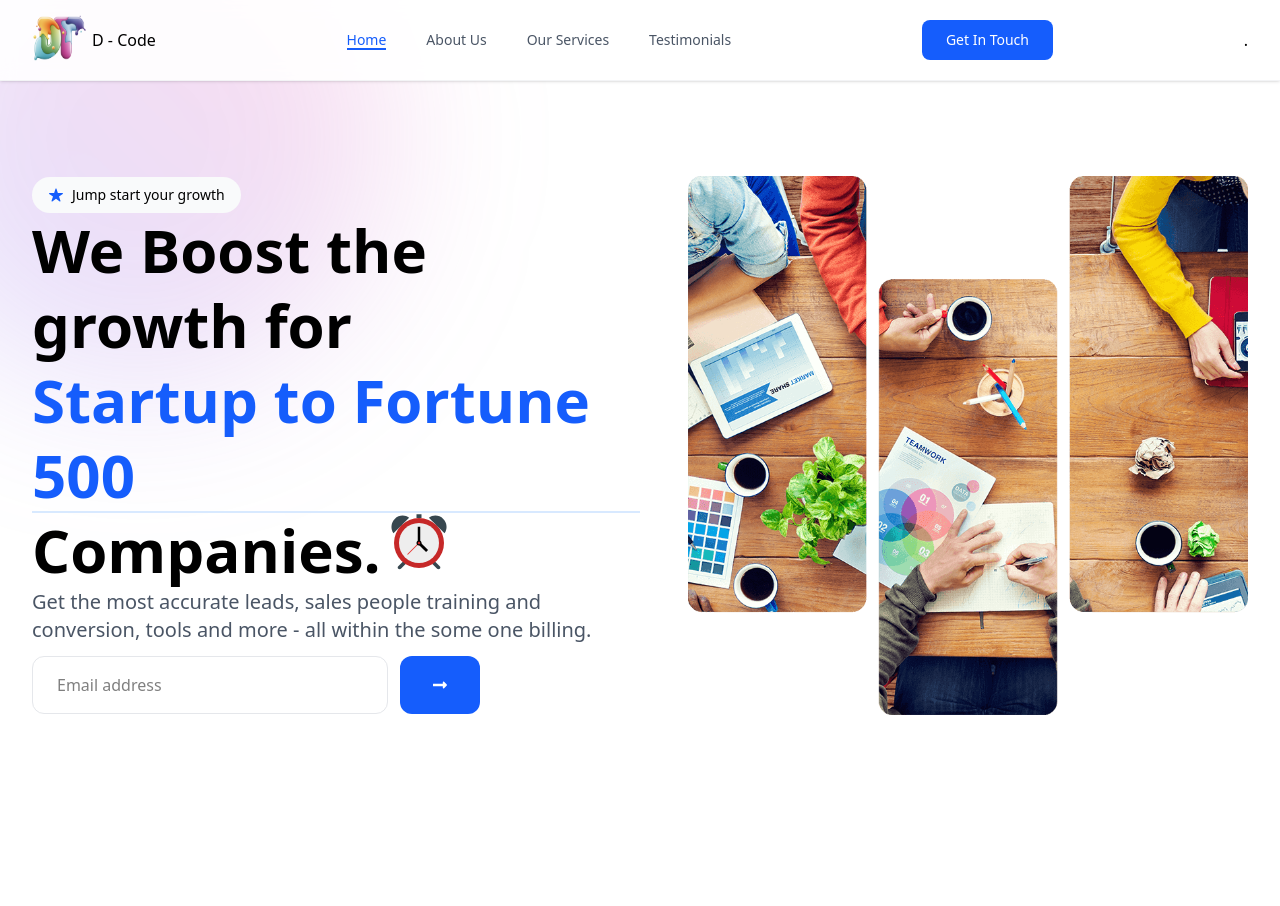
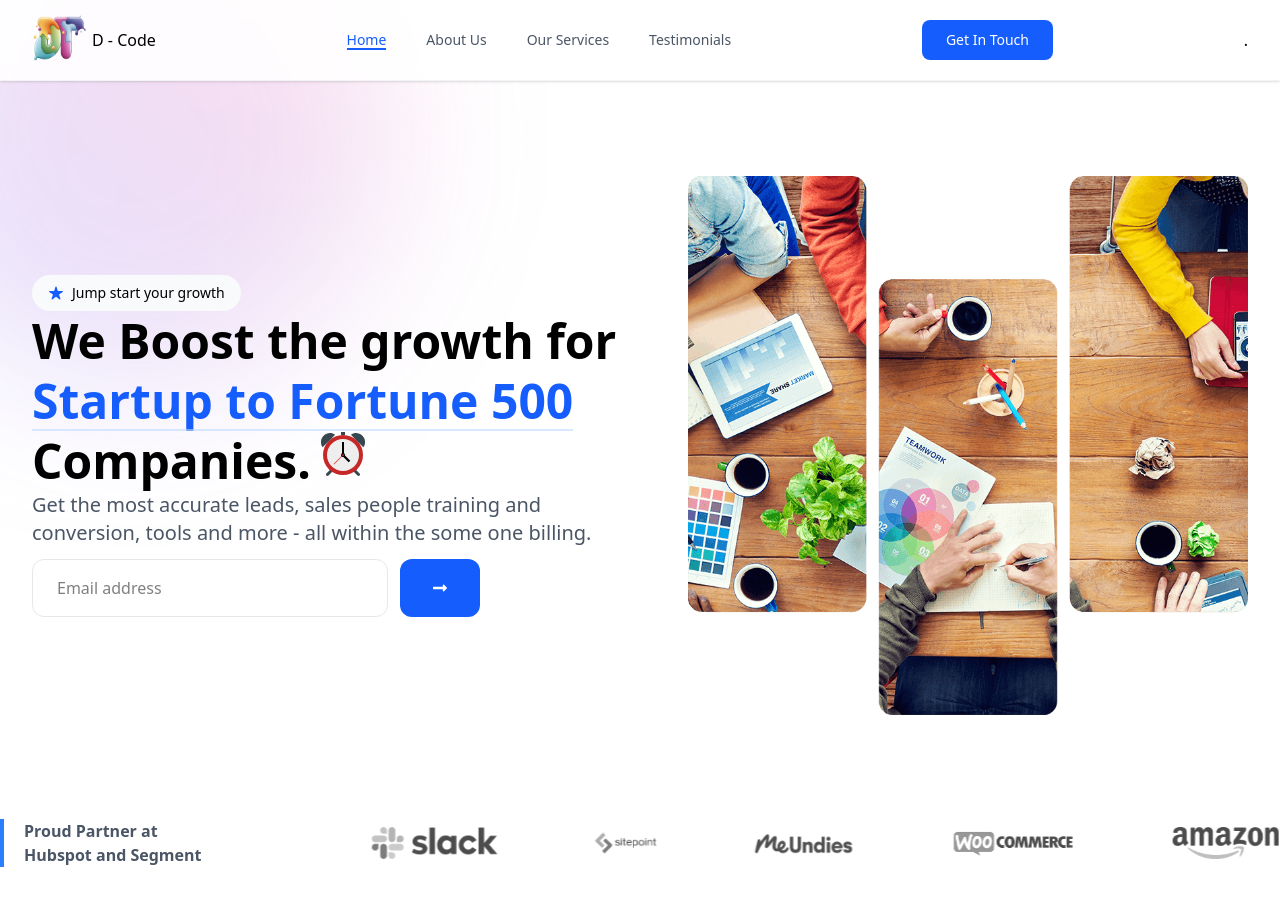
Before and after one commit to DineshSethu001/Business_page, a React (Vite) app: page / in a window 1280 px wide. Shown: the top 906 px of the page. Before the commit the page ends 800 px from the top, so only its background shows below. Built offline with nearby package versions, Linux system fonts and the light colour scheme; the HTML template or start-up script is replaced by a standard one.

Commit message:
hero section updated

```diff
--- a/src/App.jsx
+++ b/src/App.jsx
@@ -1,5 +1,5 @@
 import React from 'react'
-import { Hero, Navbar } from './components'
+import { Company_logo, Hero, Navbar } from './components'
 const App = () => {
   return (
     <main className='relative min-h-screen overflow-x-hidden'>
@@ -7,6 +7,7 @@
     <div className="overflow-hidden">
         <Navbar/>
       <Hero/>
+      <Company_logo/>
     </div>
     </main>
   )
--- /dev/null
+++ b/src/components/Company_logo.jsx
@@ -0,0 +1,28 @@
+import React from 'react'
+
+import amazon from '../assets/amazon.png'
+import slack from '../assets/slack.png'
+import sitepoint from '../assets/sitepoint.png'
+import meundies from '../assets/meundies.png'
+import woocommerce from '../assets/woocommerce.png'
+
+const Company_logo = () => {
+    const logos = [amazon, slack, sitepoint, meundies, woocommerce]
+  return (
+    <div className='w-full overflow-hidden container mx-auto py-20 flex gap-8 sm:flex-row flex-col sm:items-center items-start'>
+        <div className="w-[300px] shrink-0 text-gray-600 px-5 border-l-4 z-10 border-blue-500 bg-white sm:text-base text-xl font-semibold text-left">Proud Partner at <br/> Hubspot and Segment </div>
+
+        <div className="flex animate-marquee whitespace-nowrap">
+            {logos.map((logo,index)=>(
+                <img key={index} src={logo} className='mx-12 h-8 w-36 grayscale object-contain opacity-70 hover:grayscale-0 hover:opacity-100 transition-all' alt="company logo"/>
+            ))}
+
+              {logos.map((logo,index)=>(
+                <img key={`duplicate-${index}`} src={logo} className=' mx-12 h-8 w-36 grayscale object-contain opacity-70 hover:grayscale-0 hover:opacity-100 transition-all' alt="company logo"/>
+            ))}
+        </div>
+    </div>
+  )
+}
+
+export default Company_logo
--- a/src/components/Hero.jsx
+++ b/src/components/Hero.jsx
@@ -8,7 +8,7 @@
 
 const Hero = () => {
   return (
-    <section className="container mx-auto flex flex-col md:flex-row justify-between items-center pt-44 pb-6 px-4 sm:px-6 lg:px-8">
+    <section id="home" className="container mx-auto flex flex-col md:flex-row justify-between items-center pt-44 pb-6 px-2 sm:px-4 lg:px-8">
       {/* left side */}
       <div className="w-full md:w-1/2">
         {/* star badge */}
@@ -18,7 +18,7 @@
           </span>
           <span className="text-sm font-medium">Jump start your growth</span>
         </div>
-        <h1 className="text-4xl md:text-5xl lg:text-6xl font-bold leading-tight">
+        <h1 className="text-3xl md:text-4xl lg:text-5xl font-bold leading-tight">
           We Boost the growth for{" "}
           <span className="text-blue-600 relative inline-block">
             Startup to Fortune 500
--- a/src/components/index.js
+++ b/src/components/index.js
@@ -1,2 +1,3 @@
 export {default as Navbar} from './Navbar.jsx'
 export {default as Hero} from './Hero.jsx'
+export {default as Company_logo} from './Company_logo.jsx'
--- a/src/index.css
+++ b/src/index.css
@@ -1,8 +1,20 @@
 @import "tailwindcss";
 html {
   scroll-behavior: smooth;
+  scroll-padding-top: 100px;
 }
 /* Hide scrollbar for Chrome, Safari and Opera */
 ::-webkit-scrollbar {
   display: none;
 }
+
+.animate-marquee{
+  animation:marquee 25s linear infinite;
+}
+
+@keyframes marquee{
+  0%{
+    transform: translatex(0);
+  }
+  100%{transform: translateX(-100%);}
+}
```
